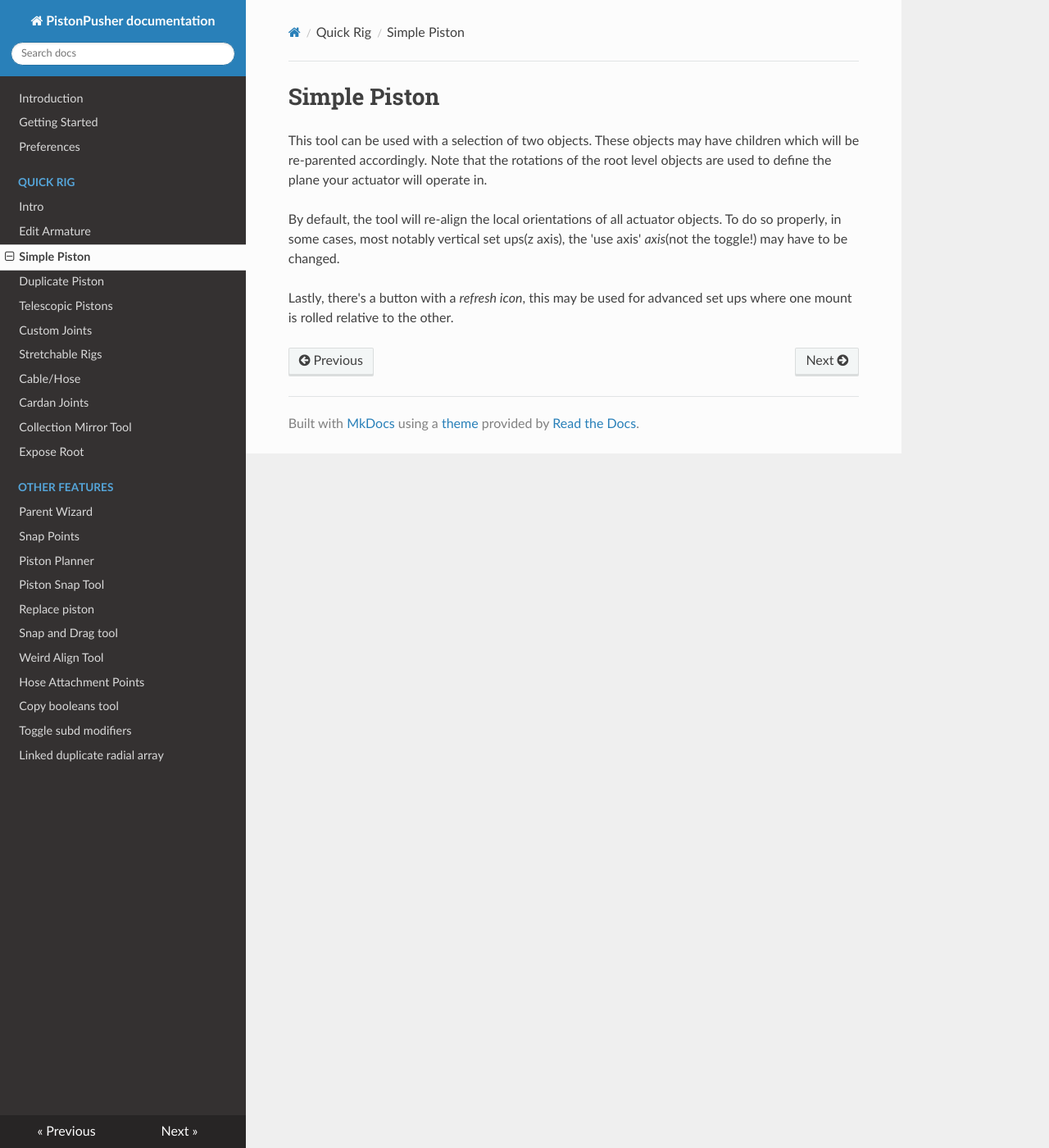
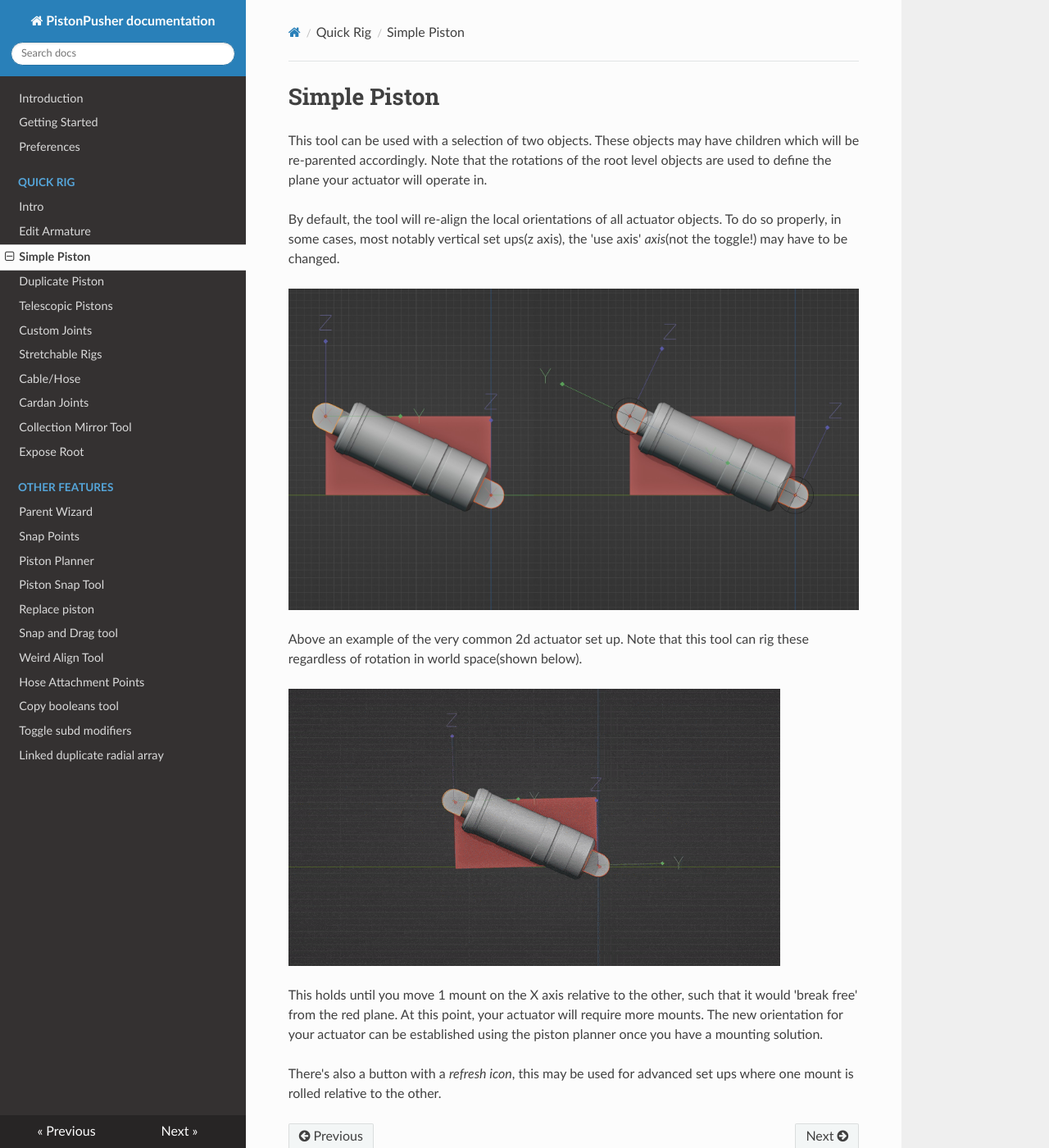
Before and after one commit to ZenderB3D/pp_docs, an MkDocs documentation site: the page built from docs/Quickrigs/simplepiston.md, in a window 1280 px wide and 1400 px high. Shown: the whole window at 82% size. Built offline with MkDocs 1.6.1, drawn with Linux system fonts in a browser that asks for light colours; nearby versions of some CDN libraries.

Commit message:
753
for 753

```diff
--- a/docs/Quickrigs/simplepiston.md
+++ b/docs/Quickrigs/simplepiston.md
@@ -4,4 +4,12 @@ This tool can be used with a selection of two objects. These objects may have ch
 
 By default, the tool will re-align the local orientations of all actuator objects. To do so properly, in some cases, most notably vertical set ups(z axis), the 'use axis' *axis*(not the toggle!) may have to be changed.
 
-Lastly, there's a button with a *refresh icon*, this may be used for advanced set ups where one mount is rolled relative to the other.
+![local orientations](../images/sp_lo.jpg)
+
+Above an example of the very common 2d actuator set up. Note that this tool can rig these regardless of rotation in world space(shown below).
+
+![preferences](../gifs/sp_lo_turntable.gif)
+
+This holds until you move 1 mount on the X axis relative to the other, such that it would 'break free' from the red plane. At this point, your actuator will require more mounts. The new orientation for your actuator can be established using the piston planner once you have a mounting solution.
+
+There's also a button with a *refresh icon*, this may be used for advanced set ups where one mount is rolled relative to the other.
```
Also changed, not shown: docs/gifs/sp_lo_turntable.gif (added), docs/images/sp_lo.jpg (added).
